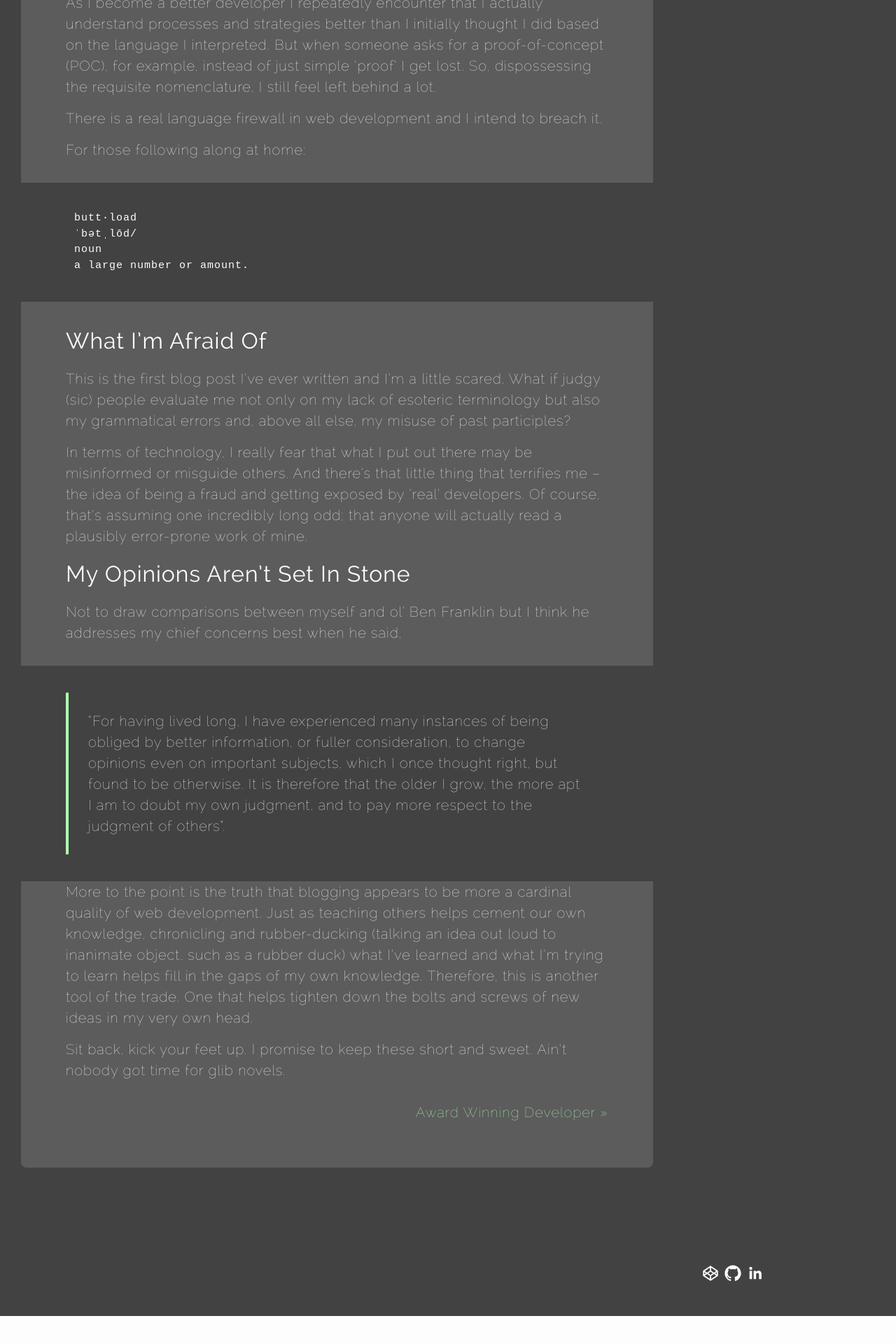
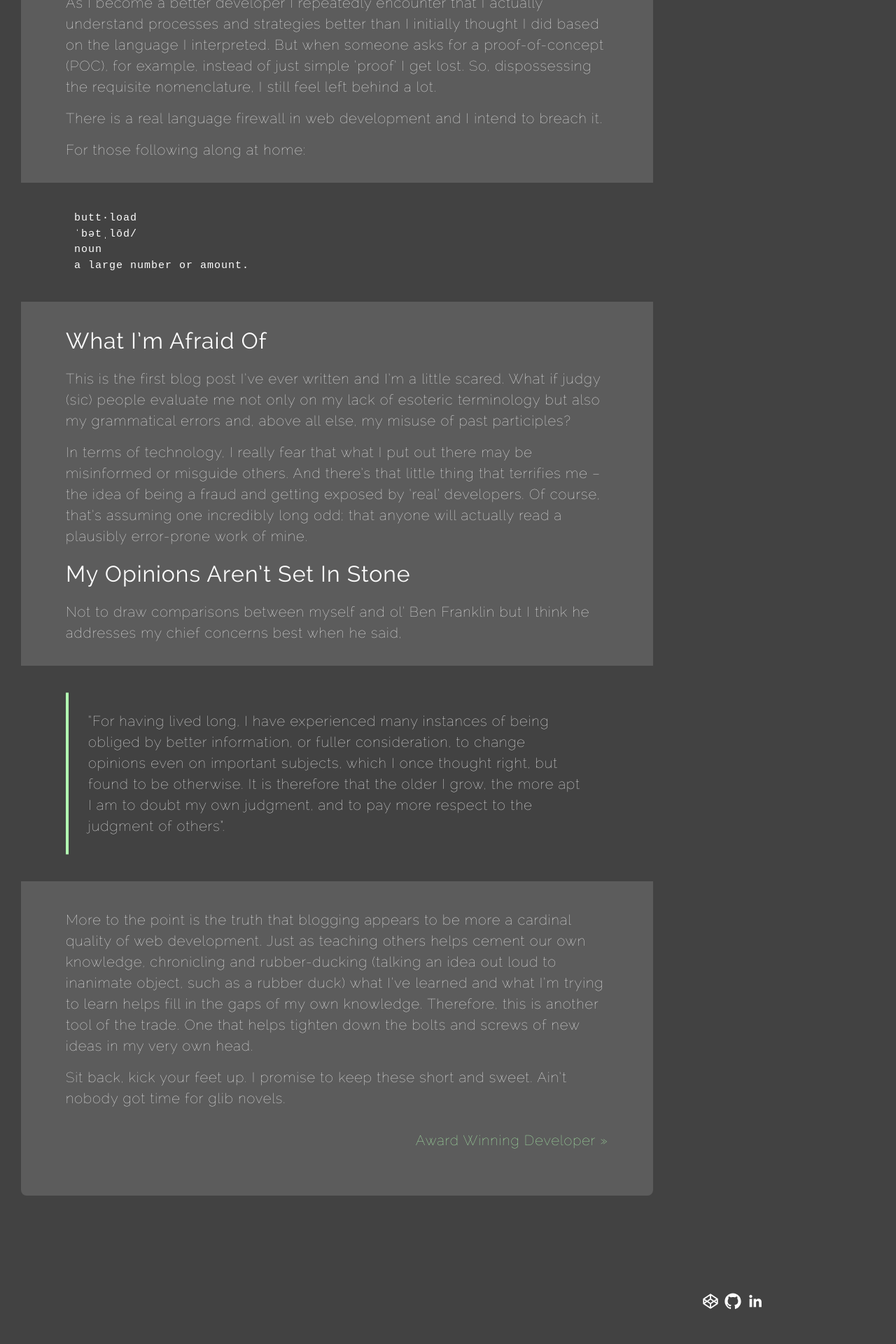
Before and after one commit to jefdewitt/jekyll_portfolio, a Jekyll site: the page built from _posts/2016-11-01-why-start-blogging-now.markdown, in a window 1280 px wide. Shown: the part 1063-2983 px from the top of the page at 70% size. Built offline with Jekyll 4.4.1, drawn with Linux system fonts in a browser that asks for light colours; nearby versions of some CDN libraries; before the commit the page ends 2943 px from its top, so only the background shows below that.

Commit message:
padding adjustment for siblings to blockquotes

```diff
--- a/_sass/_base.scss
+++ b/_sass/_base.scss
@@ -183,13 +183,18 @@ blockquote {
         }
     }
 
+    + blockquote {
+        margin-top: -1em;
+    }
+
     + h2 {
         padding-top: 1em;
     }
 
-    + blockquote {
-        margin-top: -1em;
+    + p {
+        padding-top: 2em;
     }
+
 }
 
 .post-content blockquote {
```
